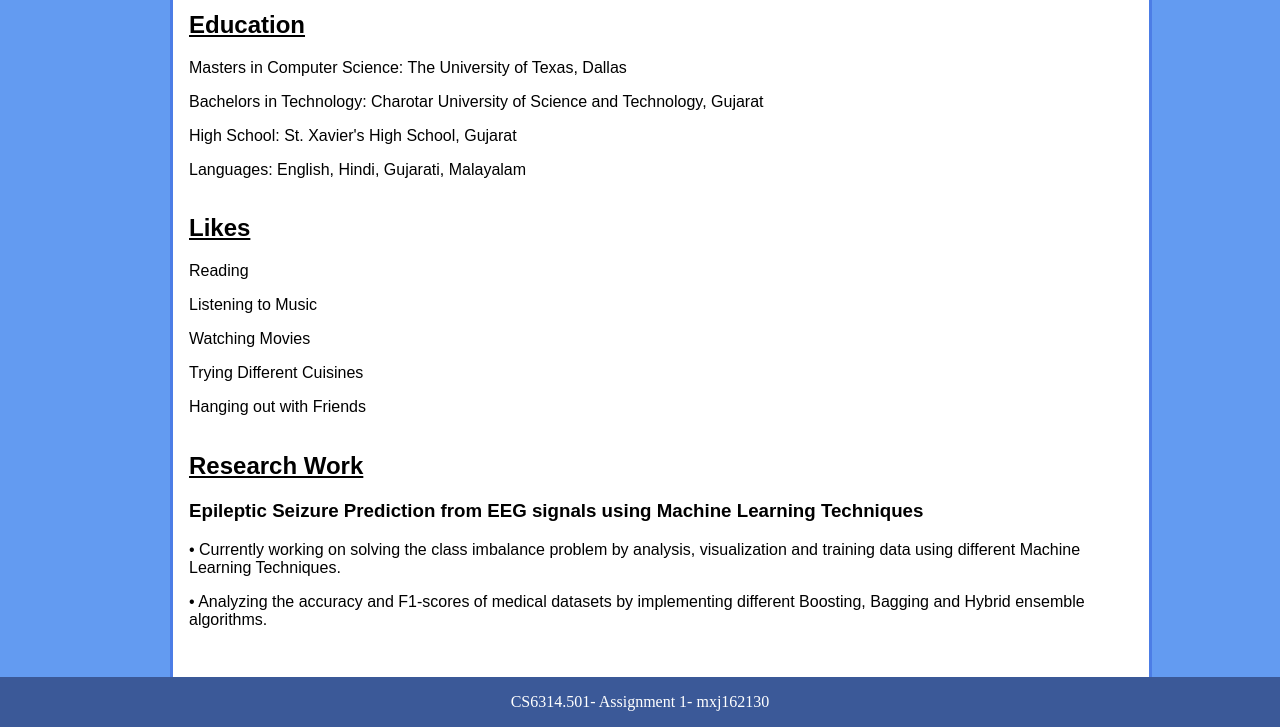
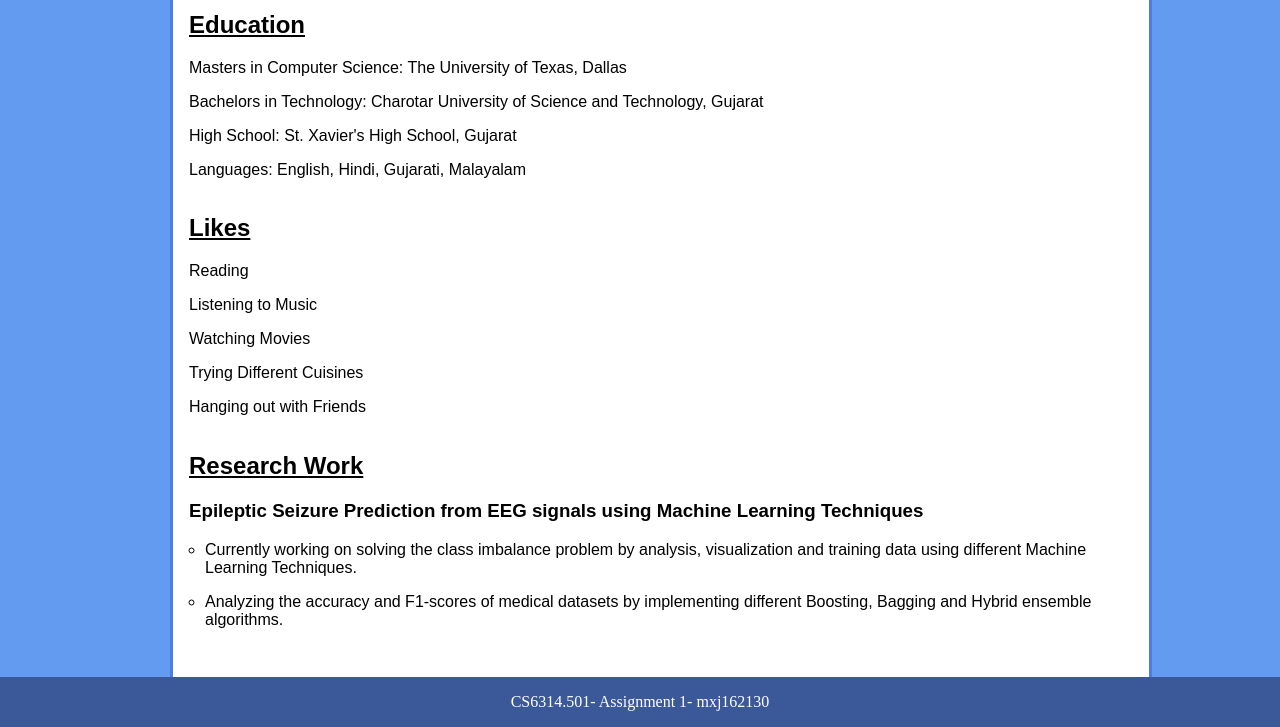
Before and after one commit to melvinjames7/Project, a plain HTML site: page index.html in a window 1280 px wide. Shown: the part 409-1136 px from the top of the page. Drawn offline with Linux system fonts and the light colour scheme.

Commit message:
Update index.html

```diff
--- a/index.html
+++ b/index.html
@@ -76,9 +76,9 @@
   <h2 id="research">Research Work</h2>
 
 <h3>Epileptic Seizure Prediction from EEG signals using Machine Learning Techniques</h3>
-<ul class="details">
-<li>• Currently working on solving the class imbalance problem by analysis, visualization and training data using different Machine Learning Techniques.</li>
-<li>• Analyzing the accuracy and F1-scores of medical datasets by implementing different Boosting, Bagging and Hybrid ensemble algorithms.</li>
+<ul class="details" id="bullets">
+<li>Currently working on solving the class imbalance problem by analysis, visualization and training data using different Machine Learning Techniques.</li>
+<li>Analyzing the accuracy and F1-scores of medical datasets by implementing different Boosting, Bagging and Hybrid ensemble algorithms.</li>
 </ul>
 </article>
 
```
